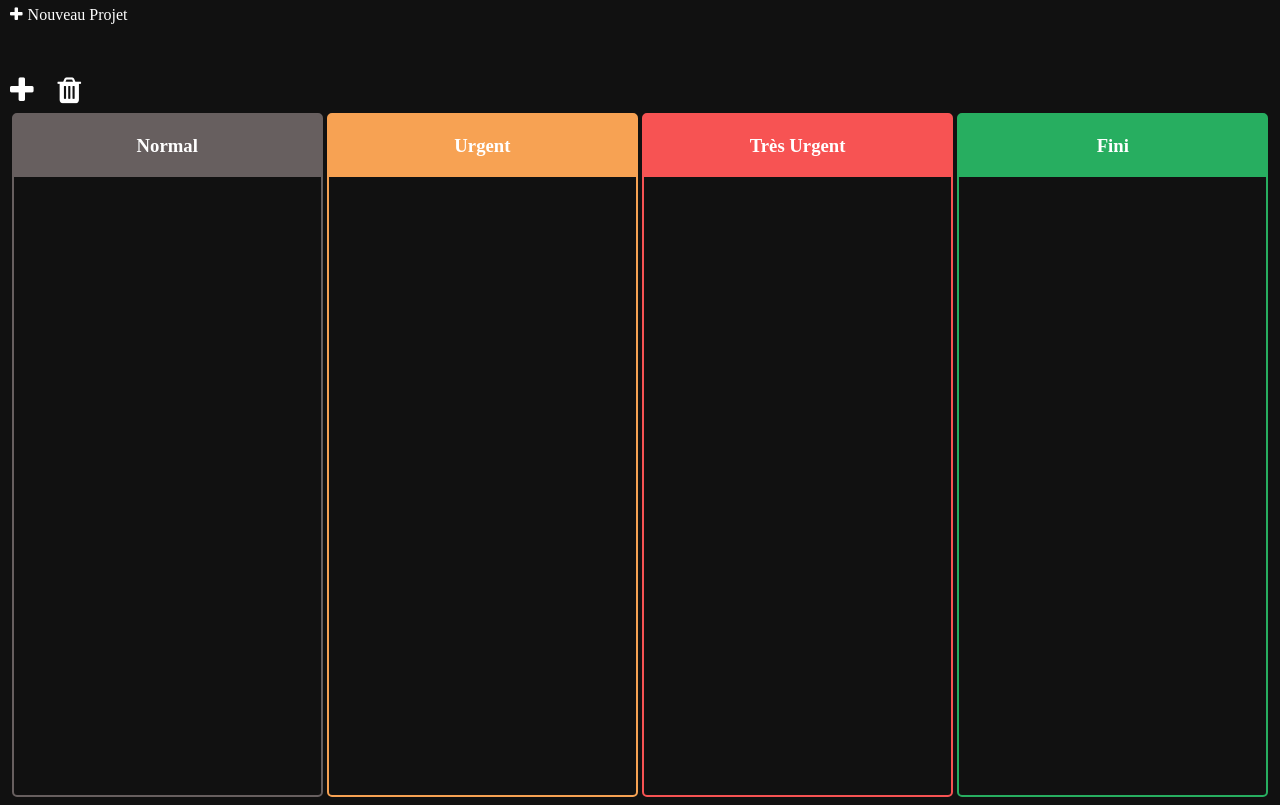
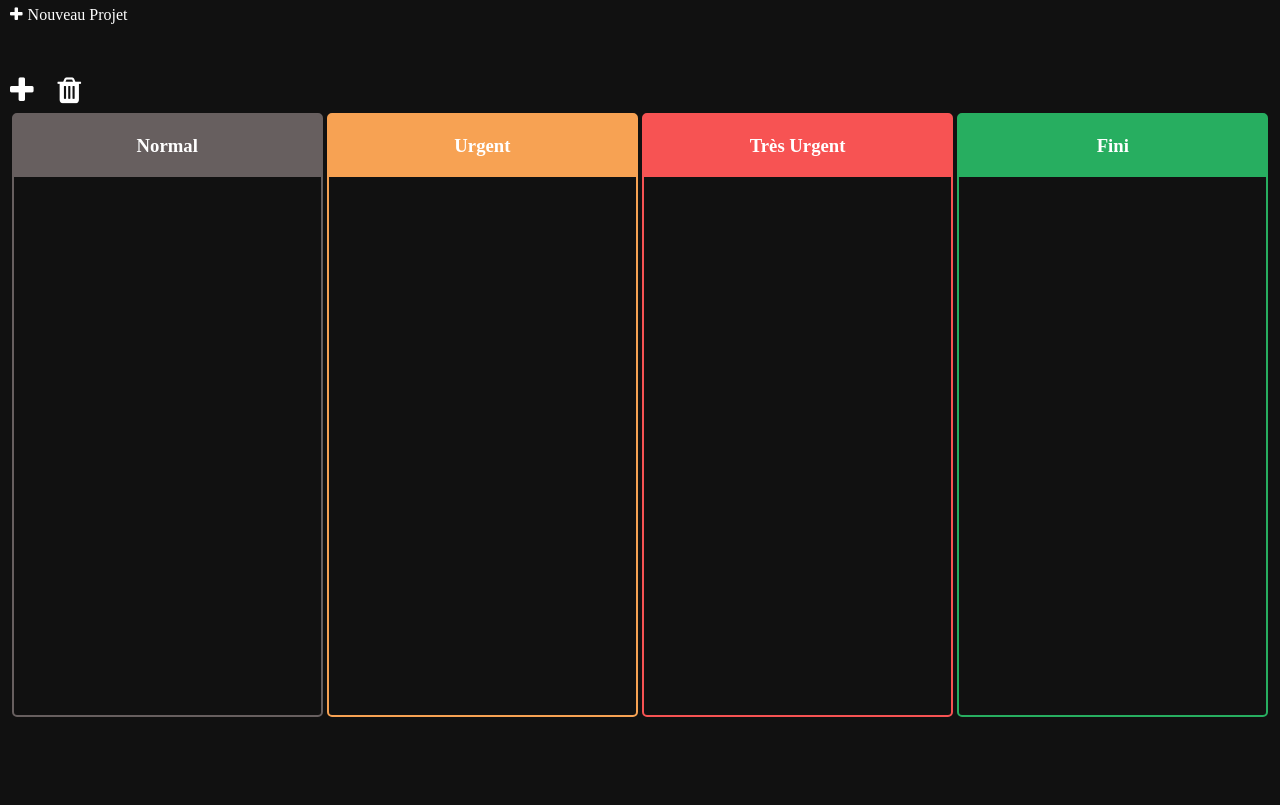
Before and after one commit to Lunik/Project-Manager, a website: page public/index.html in a window 1280 px wide. Drawn offline with nearby package versions, Linux system fonts and the light colour scheme; no server answers.

Commit message:
some css

```diff
--- a/public/src/css/style.css
+++ b/public/src/css/style.css
@@ -45,7 +45,7 @@ i.fa{
 
 .container{
 	width: 100%;
-	height: 85%;
+	height: 75%;
 
 	margin: auto;
 	text-align: center;
```
